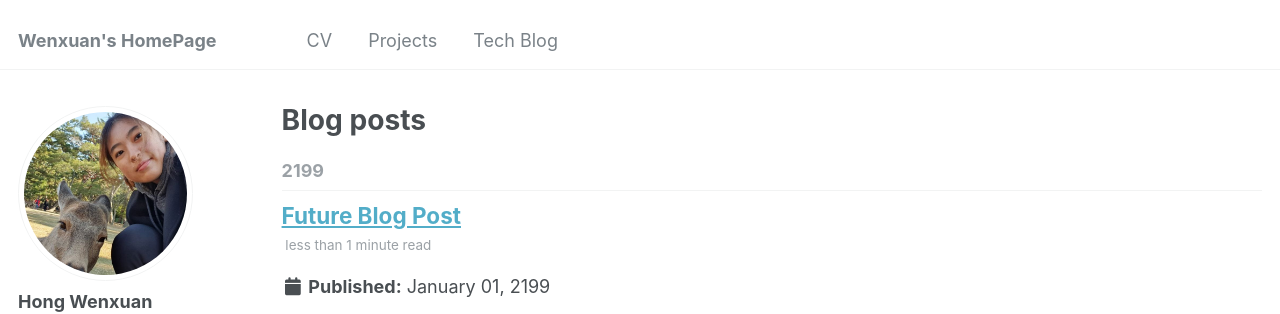
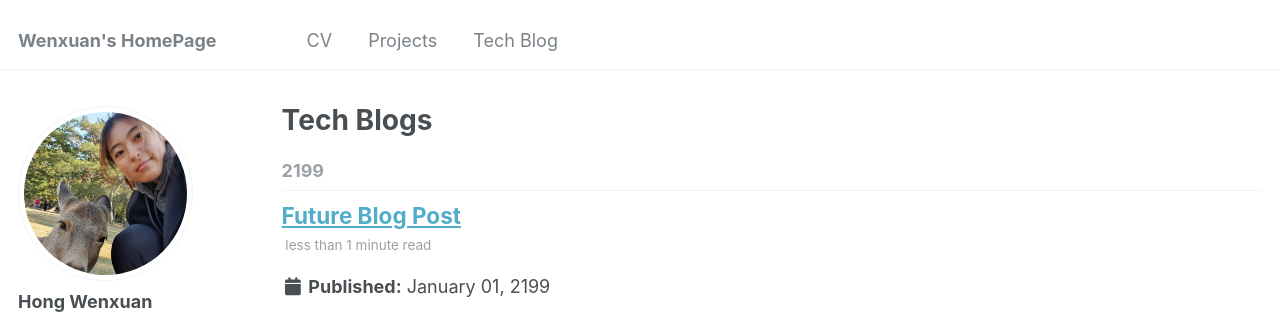
Before and after one commit to h-wenxuan/aboutme, a Jekyll site: the page built from _pages/year-archive.html, in a window 1280 px wide and 900 px high. Shown: the top 314 px of the window. Built offline with Jekyll 4.4.1, drawn with Linux system fonts in a browser that asks for light colours.

Commit message:
Update year-archive.html

```diff
--- a/_pages/year-archive.html
+++ b/_pages/year-archive.html
@@ -1,7 +1,7 @@
 ---
 layout: archive
 permalink: /year-archive/
-title: "Blog posts"
+title: "Tech Blogs"
 author_profile: true
 redirect_from:
   - /wordpress/blog-posts/
```
